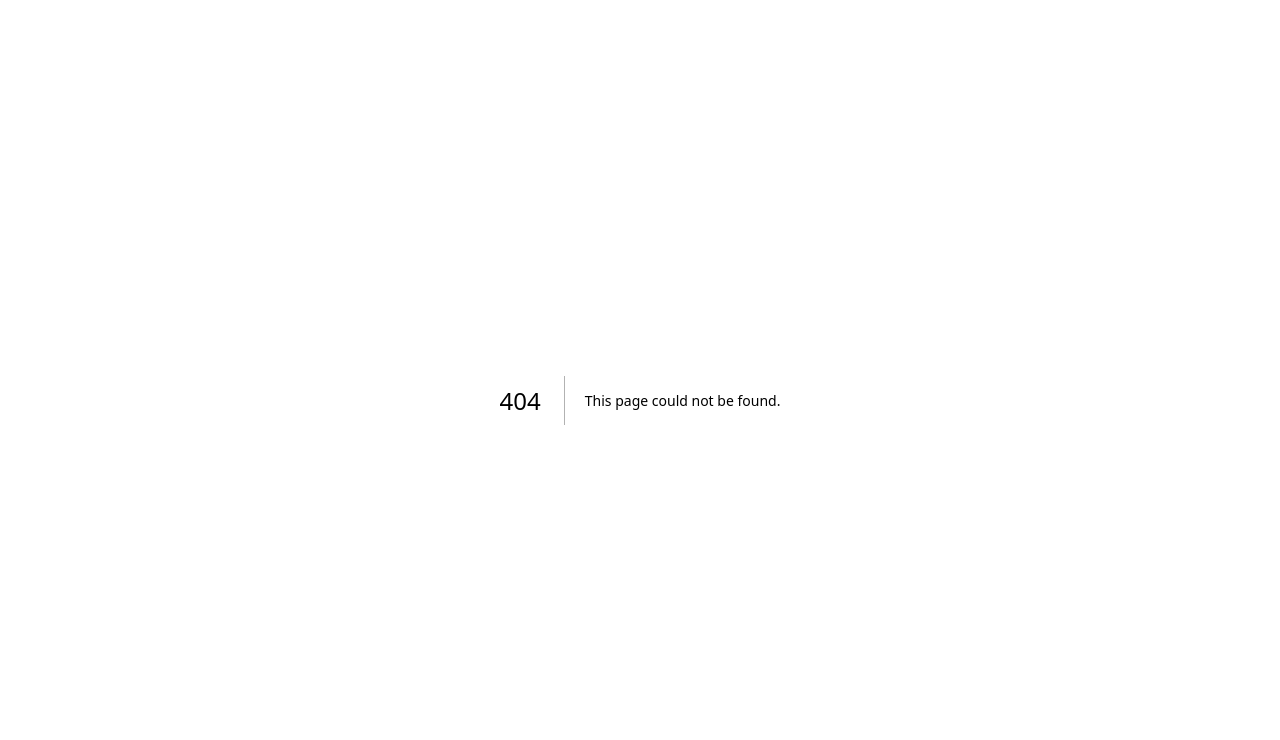
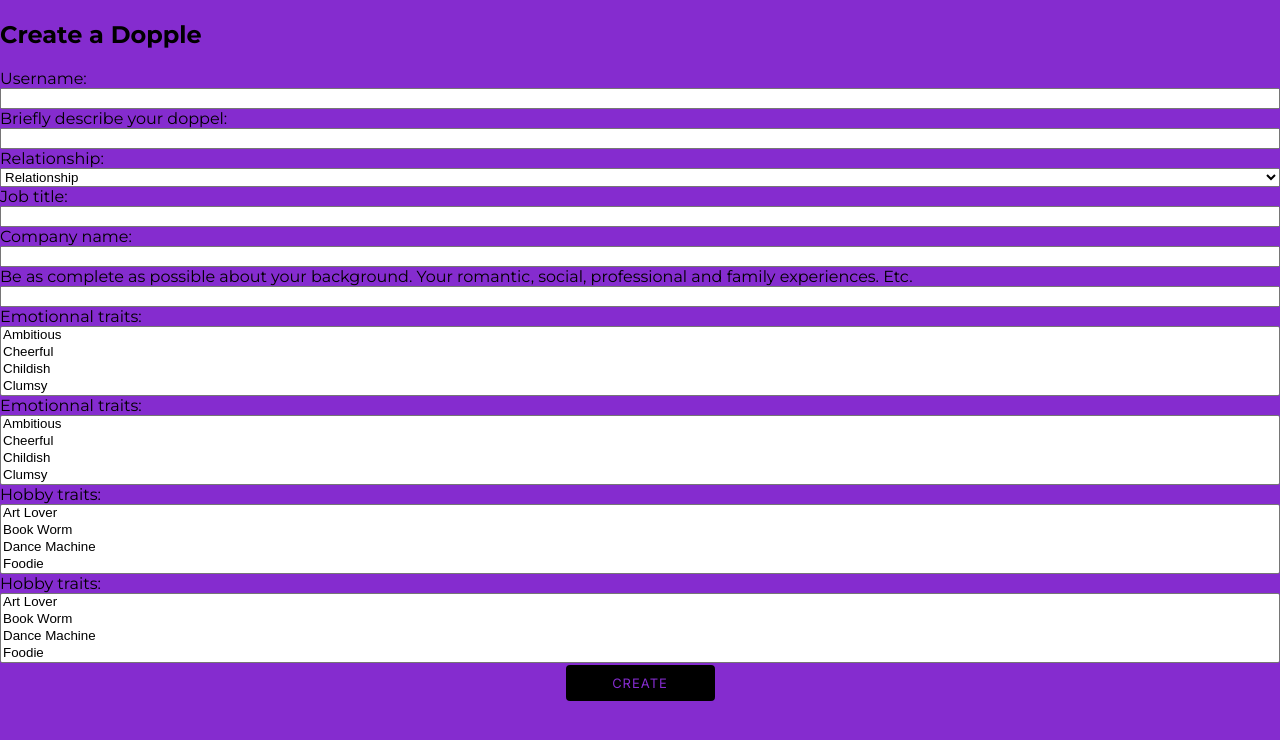
Before and after one commit to dostrelith678/geekathon-three-assholes-programming, a Next.js app: page /create-clone in a window 1280 px wide. Before the commit this address had no page. Shown: the top 740 px of the page. Built offline with nearby package versions, Linux system fonts and the light colour scheme.

Commit message:
new commit 3

```diff
--- /dev/null
+++ b/pages/create-clone.jsx
@@ -0,0 +1,213 @@
+// 'use client'; // Remove this line, it's not necessary
+
+import React from 'react';
+import styles from '../styles/login.module.css';
+import { useState } from 'react';
+import { useRouter } from 'next/router';
+
+const clonePage = () => {
+
+    const [formData, setFormData] = useState({
+        pp:null,
+        username: '',
+        description: '',
+        relationship: '',
+        jobtitle: '',
+        companyname: '',
+        background: '',
+        emotionnal: [],
+        hobby: [],
+        lifestyle: [],
+        social: [],
+        toddler: [],
+        infant: [],
+        skill: [],
+        favorite: '',
+        selfies:null
+      });
+
+    const handleChange = (e) => {
+        const { name, value } = e.target;
+        setFormData({
+            ...formData,
+            [name]: value,
+        });
+    };
+
+    const handleFileChange = (e) => {
+        const { name, files } = e.target;
+        setFormData({
+            ...formData,
+            [name]: files[0],
+        });
+    };
+
+    const handleSubmit = (e) => {
+        e.preventDefault();
+        console.log('Form data:', formData);
+        // Ajoutez la logique d'envoi du formulaire ici
+    };
+
+  return (
+      <div className={styles.App}>
+        <h2 className={styles.heading}>Create a Dopple</h2>
+        <form className={styles.form}>
+
+            <label htmlFor="username">Username:</label>
+            <input
+              type="text"
+              id="username"
+              name="username"
+              value={formData.username}
+              onChange={handleChange}
+            />
+
+            <label htmlFor="description">Briefly describe your doppel:</label>
+            <input
+              type="description"
+              id="description"
+              name="description"
+              value={formData.description}
+              onChange={handleChange}
+            />
+
+            <label htmlFor="relationship">Relationship:</label>
+            <select
+            id="relationship"
+            name="relationship"
+            value={formData.relationship}
+            onChange={handleChange}
+            >
+            <option value="relationship">Relationship</option>
+            <option value="single">Single</option>
+            <option value="married">Married</option>
+            <option value="complicated">Complicated</option>
+            </select>
+
+            <label htmlFor="jobtitle">Job title:</label>
+            <input
+              type="text"
+              id="jobtitle"
+              name="jobtitle"
+              value={formData.jobtitle}
+              onChange={handleChange}
+            />
+
+            <label htmlFor="companyname">Company name:</label>
+            <input
+              type="text"
+              id="companyname"
+              name="companyname"
+              value={formData.companyname}
+              onChange={handleChange}
+            />
+
+            <label htmlFor="background">Be as complete as possible about your background. Your romantic, social, professional and family experiences. Etc.</label>
+            <input
+              type="description"
+              id="background"
+              name="background"
+              value={formData.background}
+              onChange={handleChange}
+            />
+
+            <label htmlFor="emotionnal">Emotionnal traits:</label>
+            <select
+            id="emotionnal"
+            name="emotionnal"
+            multiple
+            value={formData.emotionnal}
+            onChange={handleChange}
+            >
+            <option value="ambitious">Ambitious</option>
+            <option value="cheerful">Cheerful</option>
+            <option value="childish">Childish</option>
+            <option value="clumsy">Clumsy</option>
+            <option value="creative">Creative</option>
+            <option value="erratic">Erratic</option>
+            <option value="genius">Genius</option>
+            <option value="gloomy">Gloomy</option>
+            <option value="goofball">Goofball</option>
+            <option value="highmaintenance">High Maintenance</option>
+            <option value="hotheaded">Hot Headed</option>
+            <option value="paranoid">Paranoid</option>
+            <option value="romantic">Romantic</option>
+            <option value="selfassured">Self Assured</option>
+            <option value="squeamish">Squeamish</option>
+            <option value="unflirty">Unflirty</option>
+            </select>
+
+            <label htmlFor="emotionnal">Emotionnal traits:</label>
+            <select
+            id="emotionnal"
+            name="emotionnal"
+            multiple
+            value={formData.emotionnal}
+            onChange={handleChange}
+            >
+            <option value="ambitious">Ambitious</option>
+            <option value="cheerful">Cheerful</option>
+            <option value="childish">Childish</option>
+            <option value="clumsy">Clumsy</option>
+            <option value="creative">Creative</option>
+            <option value="erratic">Erratic</option>
+            <option value="genius">Genius</option>
+            <option value="gloomy">Gloomy</option>
+            <option value="goofball">Goofball</option>
+            <option value="highmaintenance">High Maintenance</option>
+            <option value="hotheaded">Hot Headed</option>
+            <option value="paranoid">Paranoid</option>
+            <option value="romantic">Romantic</option>
+            <option value="selfassured">Self Assured</option>
+            <option value="squeamish">Squeamish</option>
+            <option value="unflirty">Unflirty</option>
+            </select>
+
+            <label htmlFor="hobby">Hobby traits:</label>
+            <select
+            id="hobby"
+            name="hobby"
+            multiple
+            value={formData.hobby}
+            onChange={handleChange}
+            >
+            <option value="artlover">Art Lover</option>
+            <option value="bookworm">Book Worm</option>
+            <option value="dancemachine">Dance Machine</option>
+            <option value="foodie">Foodie</option>
+            <option value="geek">Geek</option>
+            <option value="loveoutdoors">Love Outdoors</option>
+            <option value="maker">Maker</option>
+            <option value="musiclover">Music Lover</option>
+            <option value="recycledisciple">Recycle Disciple</option>
+            </select>
+
+            <label htmlFor="hobby">Hobby traits:</label>
+            <select
+            id="hobby"
+            name="hobby"
+            multiple
+            value={formData.hobby}
+            onChange={handleChange}
+            >
+            <option value="artlover">Art Lover</option>
+            <option value="bookworm">Book Worm</option>
+            <option value="dancemachine">Dance Machine</option>
+            <option value="foodie">Foodie</option>
+            <option value="geek">Geek</option>
+            <option value="loveoutdoors">Love Outdoors</option>
+            <option value="maker">Maker</option>
+            <option value="musiclover">Music Lover</option>
+            <option value="recycledisciple">Recycle Disciple</option>
+            </select>
+
+            <div className={styles.box}>
+                <button className={styles.button} type="button" onClick={handleSubmit}>CREATE</button>
+            </div>
+        </form>
+
+    </div>
+  );
+}
+
+export default clonePage;
```
Also changed, not shown: pages/profile.jsx (+87 -13 lines), 1 other file (tests, documents, lock files or other folders).
